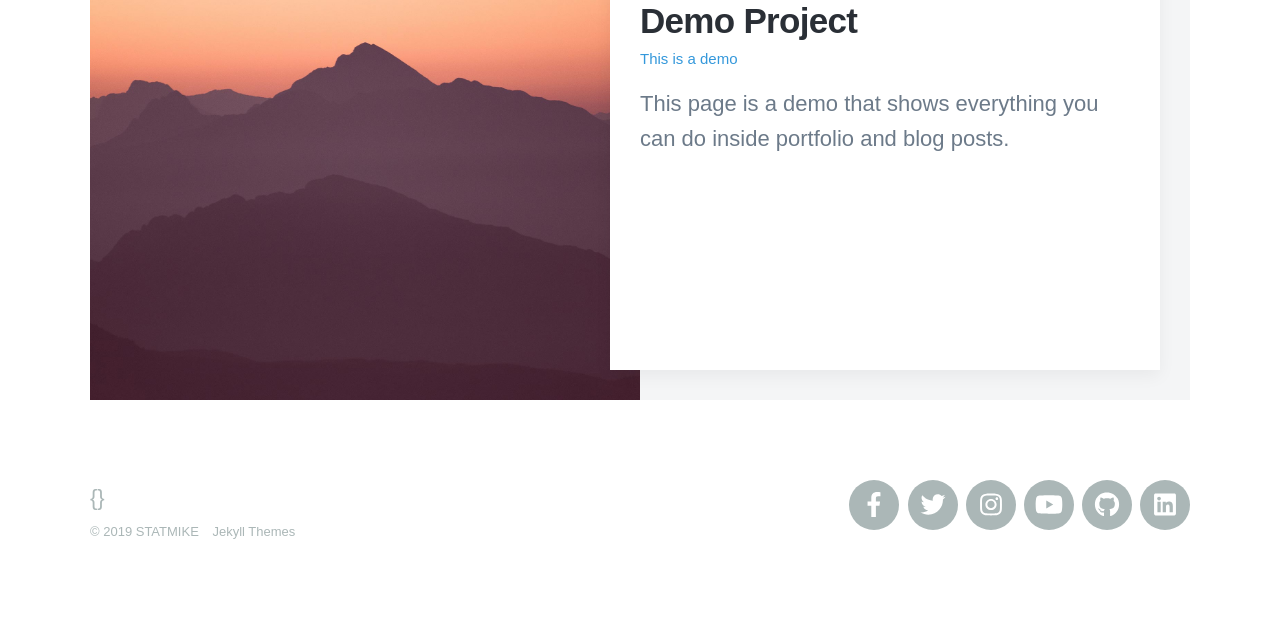
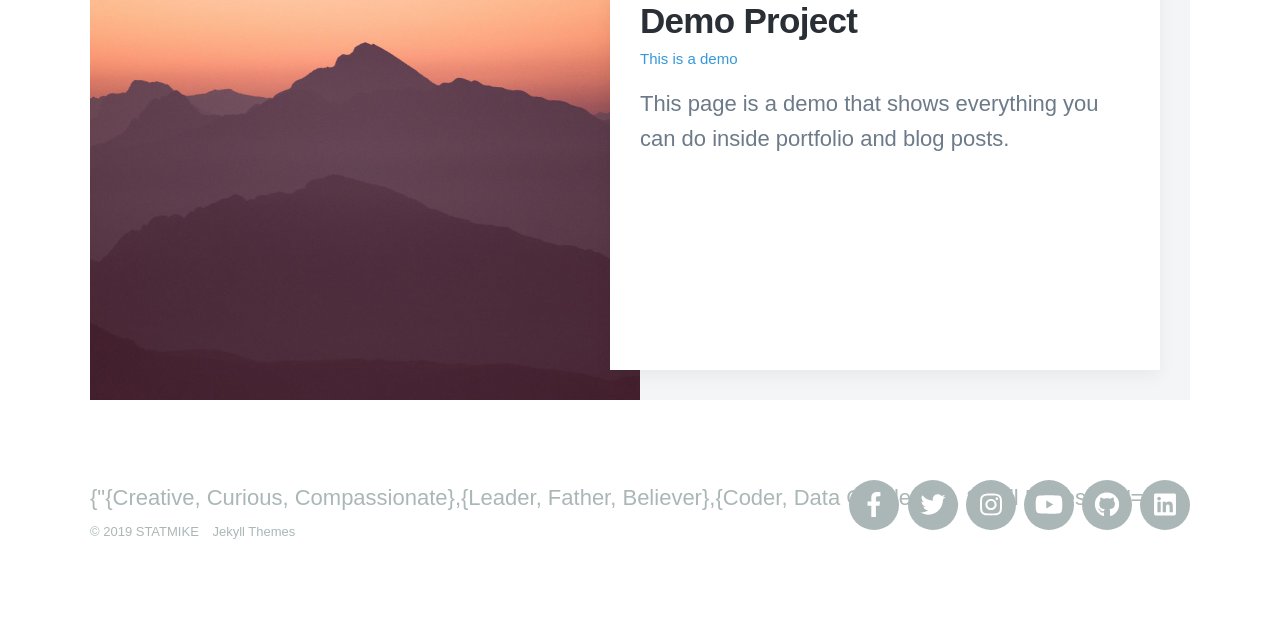
Before and after one commit to statmike/statmike.github.io, a Jekyll site: the page built from index.html, in a window 1280 px wide. Shown: the part 773-1391 px from the top of the page. Built offline with Jekyll 4.4.1, drawn with Linux system fonts in a browser that asks for light colours; nearby versions of some CDN libraries; some web fonts are replaced.

Commit message:
tagline try 3

```diff
--- a/_data/settings.yml
+++ b/_data/settings.yml
@@ -18,7 +18,7 @@ menu_settings:
       url: '/contact'
 
 footer_settings:
-  footer_tagline: {{Creative, Curious, Compassionate},{Leader, Father, Believer},{Coder, Data Gentleman, Swell Bayesian}}
+  footer_tagline: {'{Creative, Curious, Compassionate},{Leader, Father, Believer},{Coder, Data Gentleman, Swell Bayesian}'}
 
 hero_settings:
   overlay_opacity: 0.8
```
